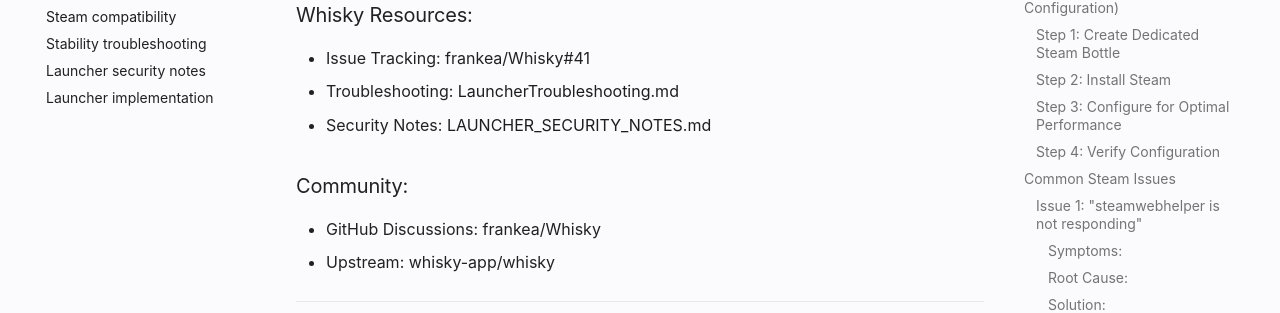
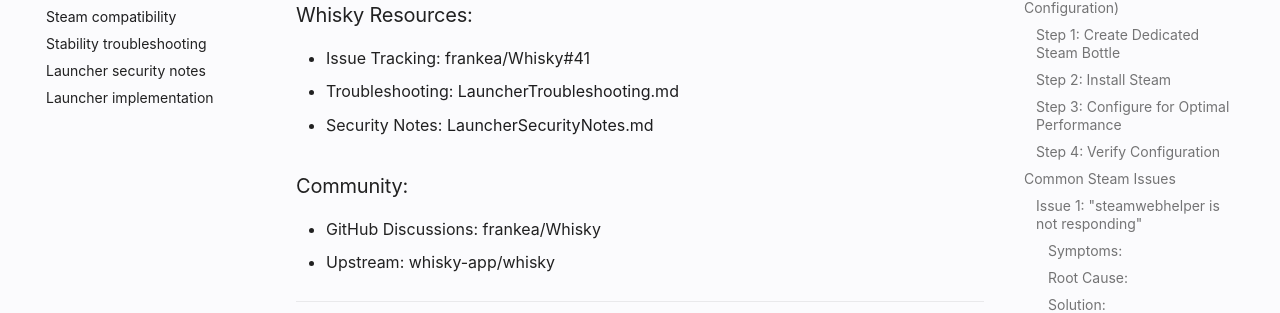
Before and after one commit to CHE3MZ/whisky, an MkDocs documentation site: the page built from docs/support/SteamCompatibility.md, in a window 1280 px wide and 900 px high, scrolled down 12793 px. Shown: the part 145-458 px from the top of the window. Built offline with MkDocs 1.6.1 and Material for MkDocs 9.7.7, drawn with Linux system fonts in a browser that asks for light colours; comment, search, counter and statistics services are not loaded.

Commit message:
fix: patched issues caught by the ops task

```diff
--- a/docs/support/SteamCompatibility.md
+++ b/docs/support/SteamCompatibility.md
@@ -534,7 +534,7 @@ Before reporting Steam issues, verify:
 ### Whisky Resources:
 - Issue Tracking: frankea/Whisky#41
 - Troubleshooting: [LauncherTroubleshooting.md](LauncherTroubleshooting.md)
-- Security Notes: [LAUNCHER_SECURITY_NOTES.md](../LAUNCHER_SECURITY_NOTES.md)
+- Security Notes: [LauncherSecurityNotes.md](LauncherSecurityNotes.md)
 
 ### Community:
 - GitHub Discussions: frankea/Whisky
```
Also changed, not shown: 1 other file.
